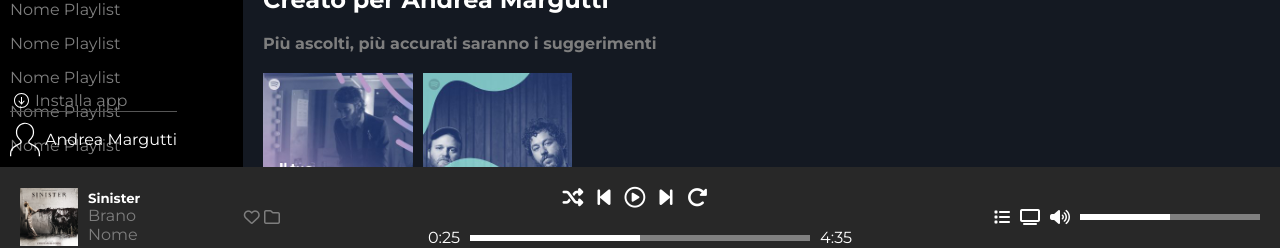
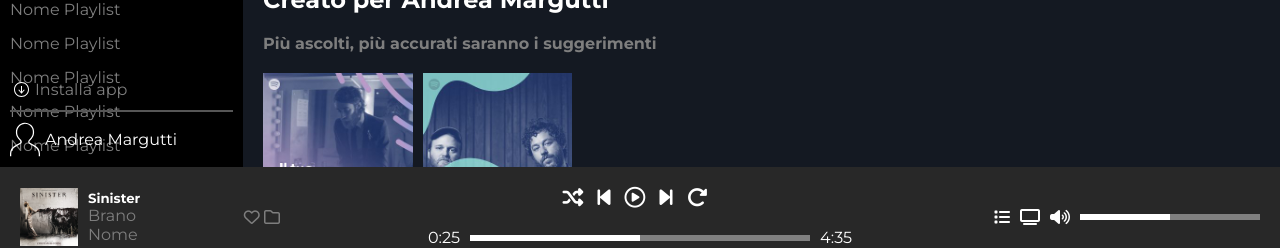
Before and after one commit to AndreaMargutti/html-css-spotifyweb, a plain HTML site: page index.html in a window 1280 px wide. Shown: the part 533-781 px from the top of the page. Drawn offline with Linux system fonts and the light colour scheme.

Commit message:
added list-footer

```diff
--- a/css/style.css
+++ b/css/style.css
@@ -142,7 +142,7 @@ li > span {
 
 .list-footer {
     padding: 10px;
-    position: fixed;
+    position: absolute;
     bottom: 100px;
     left: 0;
 }
@@ -150,7 +150,6 @@ li > span {
 .install {
     margin-bottom: 10px;
     text-align: center;
-    border-bottom: 1px solid #565656;
 }
 
 .install img {
@@ -175,6 +174,11 @@ li > span {
     display: none;
 }
 
+.list-footer hr {
+    display: none;
+    border: 1px solid #565656;
+    margin-bottom: 10px;
+}
 
 /* # home */
 
@@ -302,6 +306,7 @@ footer img {
 @media screen and (min-width: 639px) {
     #sidebar {
         width: 300px;
+        position: relative;
     }
 
     img[alt="logo-small"] {
@@ -320,12 +325,22 @@ footer img {
         display: block;
     }
 
+    .list-footer {
+        bottom: 0;
+        left: 0;
+        right: 0;
+    }
+
     .install span {
         display: inline-block;
     }
 
     .profile span {
         display: inline-block;
+    }
+
+    .list-footer hr {
+        display: block;
     }
 }
 
--- a/index.html
+++ b/index.html
@@ -62,11 +62,12 @@
                     <img src="img/download.svg" alt="download">
                     <span class="txt-gray">Installa app</span>
                 </div>
+                <hr>
                 <div class="profile flex">
                     <img src="img/profile.svg" alt="profile">
                     <span class="txt-white">Andrea Margutti</span>
                 </div>
-            </div>
+        </div>
         </section>
         <!--Home-right-->
         <section id="home">
```
